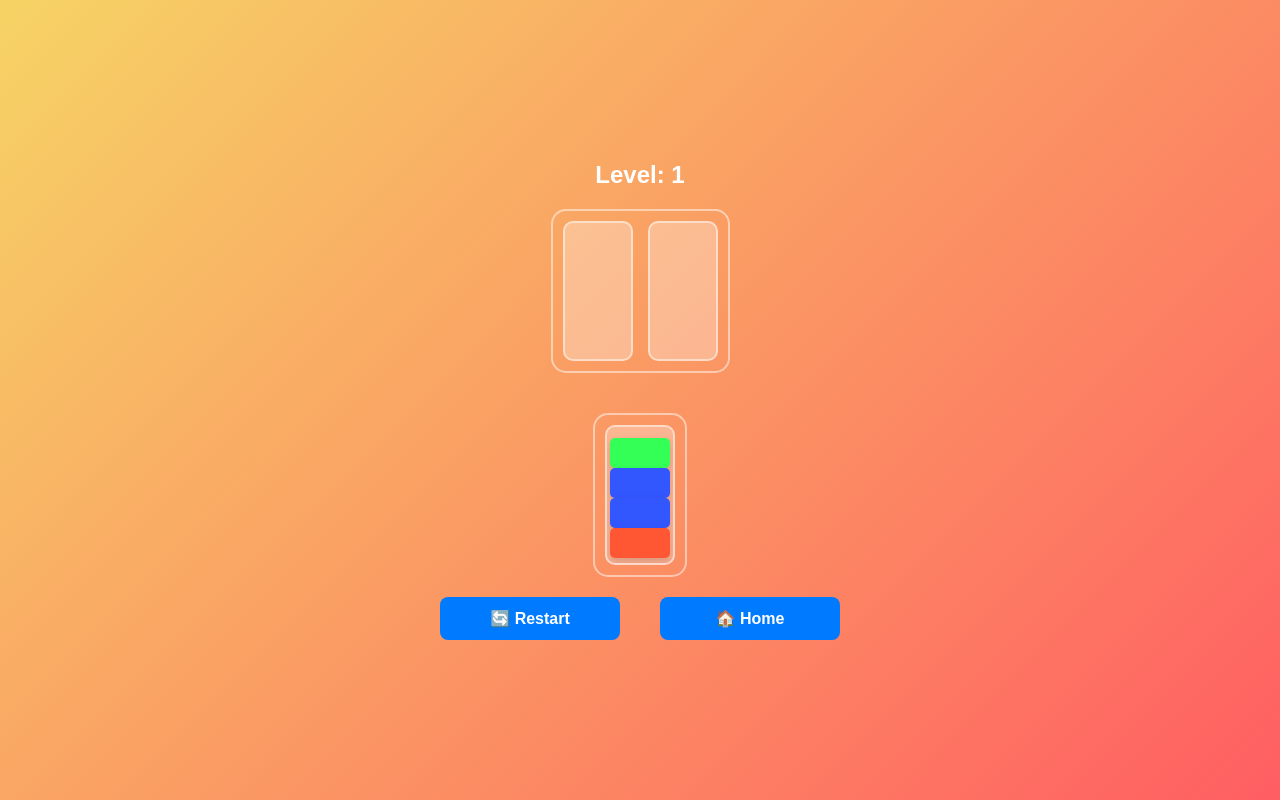
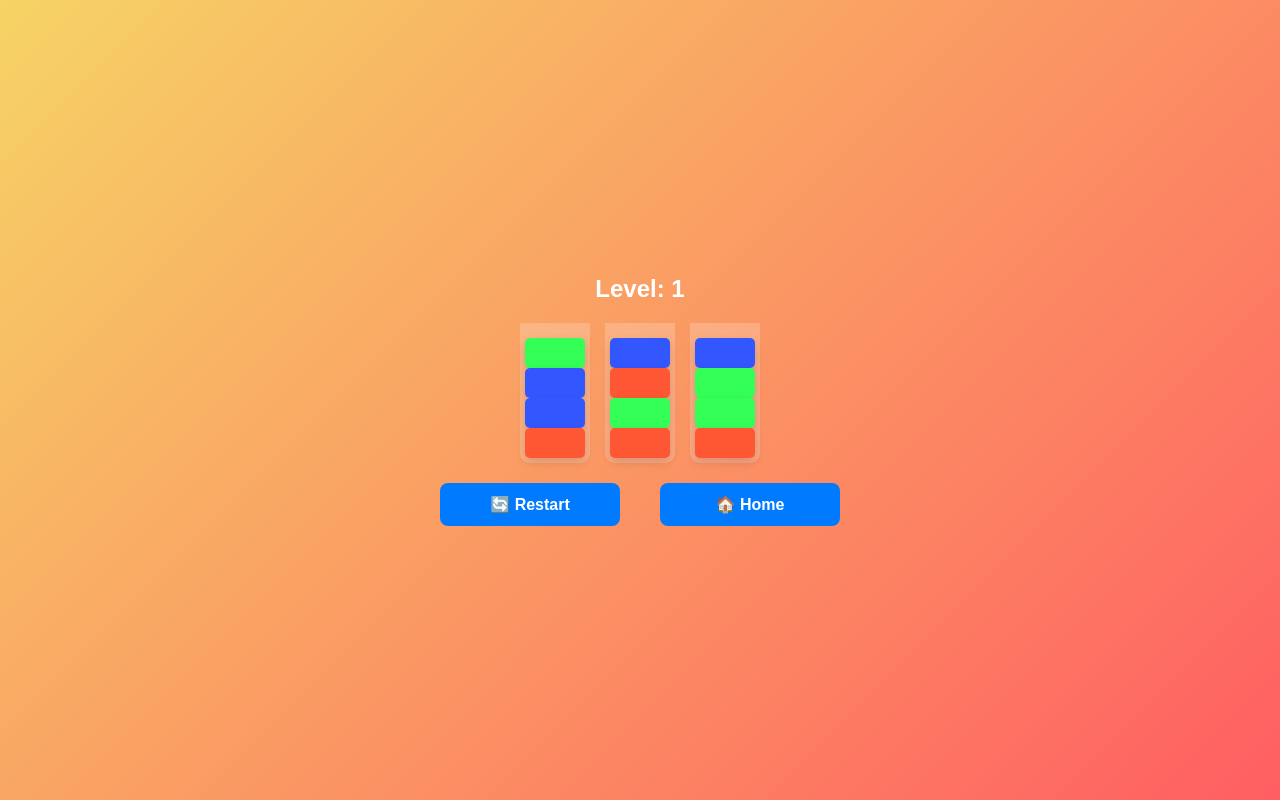
Before and after one commit to Longsec1/puzzle, a plain HTML site: page index.html in a window 1280 px wide. Both pictures are taken after a click on the button "▶️ Play Game". Drawn offline with Linux system fonts and the light colour scheme.

Commit message:
Update index.html

```diff
--- a/index.html
+++ b/index.html
@@ -51,41 +51,23 @@
             gap: 20px;
         }
 
-        .border-box {
+        .beaker-container {
             display: flex;
-            justify-content: center;
-            padding: 10px;
-            border: 2px solid rgba(255, 255, 255, 0.5);
-            border-radius: 15px;
             gap: 15px;
-        }
-
-        .upper-beakers-border {
-            margin-bottom: 10px;
-        }
-
-        .lower-beakers-border {
-            margin-top: 10px;
         }
 
         .beaker {
             width: 70px;
             height: 140px;
-            border-radius: 10px;
             display: flex;
             flex-direction: column-reverse;
-            justify-content: flex-start;
             align-items: center;
-            background: rgba(255, 255, 255, 0.3);
-            border: 2px solid rgba(255, 255, 255, 0.5);
+            background: rgba(255, 255, 255, 0.2);
+            border-radius: 0 0 10px 10px;
             padding: 5px;
-            overflow: hidden;
             cursor: pointer;
-            transition: transform 0.2s ease;
-        }
-
-        .beaker:hover {
-            transform: scale(1.05);
+            position: relative;
+            overflow: visible;
         }
 
         .square {
@@ -96,7 +78,8 @@
         }
 
         .suspended {
-            transform: translateY(-50px);
+            position: absolute;
+            bottom: 150px;
             border: 2px solid #fff;
             box-shadow: 0 0 10px rgba(255, 255, 255, 0.7);
         }
@@ -141,8 +124,7 @@
 <div class="game-container">
     <div class="level-display">Level: <span id="gameLevel">1</span></div>
     <div class="play-area">
-        <div class="border-box upper-beakers-border" id="upperBeakers"></div>
-        <div class="border-box lower-beakers-border" id="lowerBeakers"></div>
+        <div class="beaker-container" id="beakersContainer"></div>
     </div>
     <div class="button-container">
         <button class="button" onclick="initGame()">🔄 Restart</button>
@@ -174,34 +156,26 @@
     function initGame() {
         document.getElementById('gameLevel').textContent = level;
         createBeakers();
-        populateBottomBeakers();
+        populateBeakers();
     }
 
     // Create Beakers
     function createBeakers() {
-        const upperBeakers = document.getElementById('upperBeakers');
-        const lowerBeakers = document.getElementById('lowerBeakers');
-        upperBeakers.innerHTML = '';
-        lowerBeakers.innerHTML = '';
+        const beakersContainer = document.getElementById('beakersContainer');
+        beakersContainer.innerHTML = '';
 
-        const topCount = Math.min(3, level + 1);
-        const bottomCount = Math.min(3, level);
-
-        for (let i = 0; i < topCount; i++) upperBeakers.appendChild(createBeaker());
-        for (let i = 0; i < bottomCount; i++) lowerBeakers.appendChild(createBeaker());
+        const beakerCount = Math.min(6, level + 2);
+        for (let i = 0; i < beakerCount; i++) {
+            const beaker = document.createElement('div');
+            beaker.classList.add('beaker');
+            beaker.onclick = () => selectSquare(beaker);
+            beakersContainer.appendChild(beaker);
+        }
     }
 
-    // Create a single beaker
-    function createBeaker() {
-        const beaker = document.createElement('div');
-        beaker.classList.add('beaker');
-        beaker.onclick = () => selectSquare(beaker);
-        return beaker;
-    }
-
-    // Populate Beakers
-    function populateBottomBeakers() {
-        const beakers = document.querySelectorAll('#lowerBeakers .beaker');
+    // Populate Beakers with colors
+    function populateBeakers() {
+        const beakers = document.querySelectorAll('.beaker');
         const colorsSet = colors.slice(0, level + 2).flatMap(c => Array(4).fill(c));
         const shuffledColors = colorsSet.sort(() => Math.random() - 0.5);
 
@@ -226,20 +200,26 @@
             }
         } else if (beaker.lastChild) {
             suspendedSquare = beaker.lastChild;
+            suspendedSquare.classList.add('suspended');
             previousBeaker = beaker;
-            suspendedSquare.classList.add('suspended');
         }
     }
 
     // Check Level Completion
     function checkLevelCompletion() {
-        if (Array.from(document.querySelectorAll('.beaker')).every(b => b.children.length === 0)) {
+        const beakers = Array.from(document.querySelectorAll('.beaker'));
+        const isComplete = beakers.every(beaker => {
+            const color = beaker.lastChild?.style.backgroundColor;
+            return Array.from(beaker.children).every(sq => sq.style.backgroundColor === color);
+        });
+
+        if (isComplete) {
             level++;
-            alert(`Level ${level - 1} Complete! Proceeding to Level ${level}`);
+            alert(`Level ${level - 1} Complete! Moving to Level ${level}`);
             initGame();
         }
     }
 </script>
 
 </body>
-    </html>
+        </html>
```
